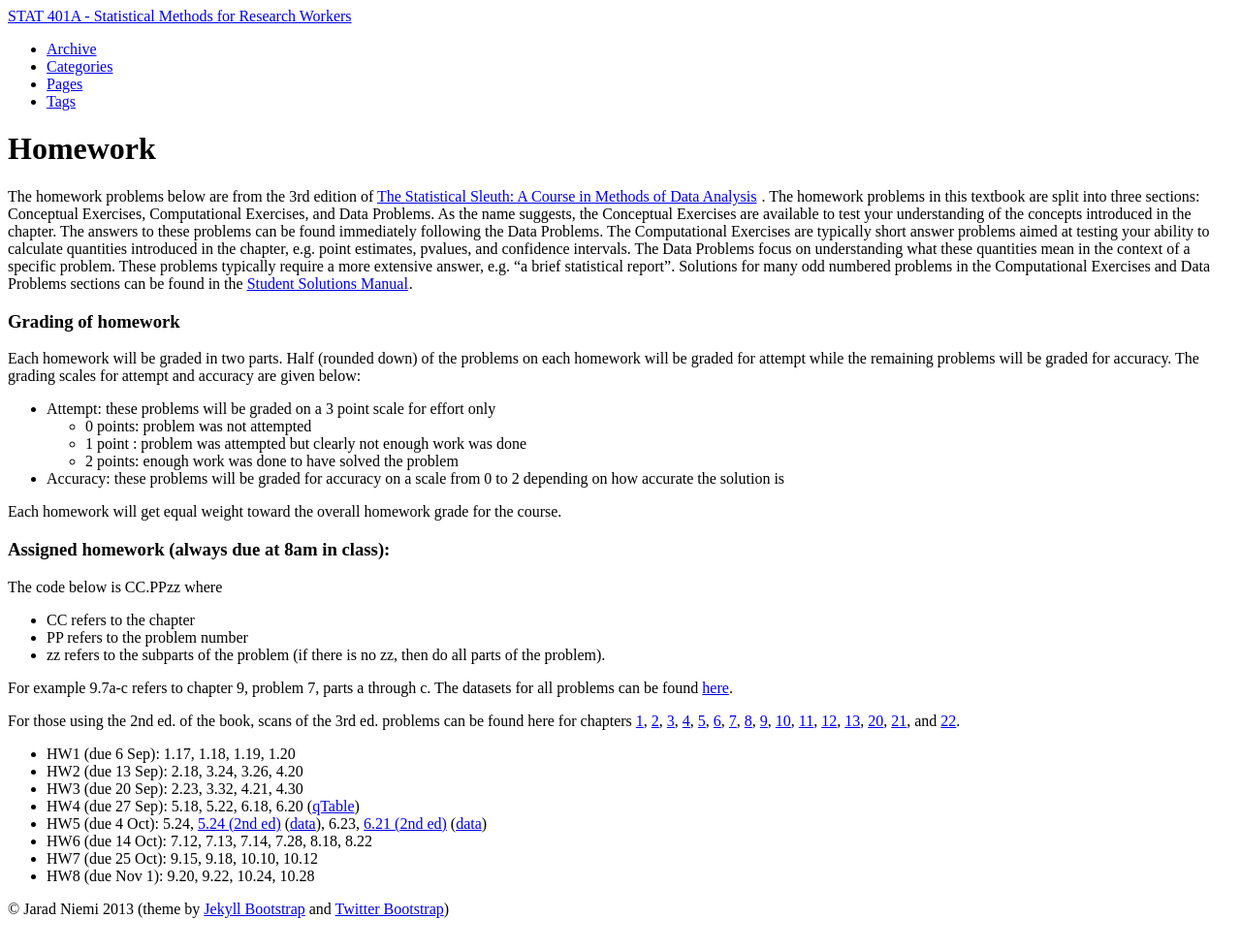
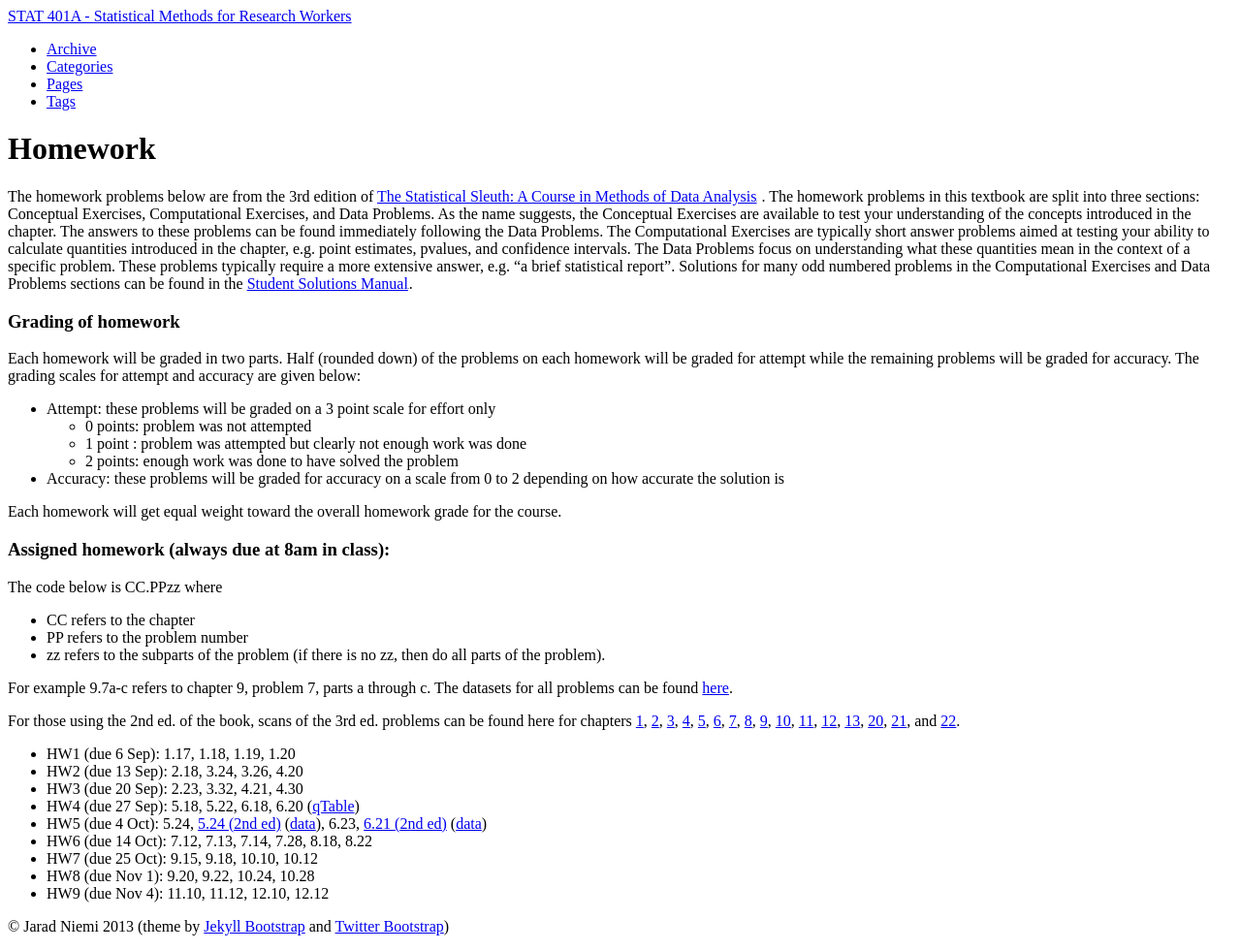
Before and after one commit to jarad/stat401A, a Jekyll site: the page built from homework.md, in a window 1280 px wide. Shown: the whole page at 97% size. Built offline with Jekyll 4.4.1, drawn with Linux system fonts in a browser that asks for light colours; grey boxes are pictures that could not be loaded.

Commit message:
added hw9

```diff
--- a/homework.md
+++ b/homework.md
@@ -63,6 +63,7 @@ For those using the 2nd ed. of the book, scans of the 3rd ed. problems can be fo
 - HW6 (due 14 Oct): 7.12, 7.13, 7.14, 7.28, 8.18, 8.22
 - HW7 (due 25 Oct): 9.15, 9.18, 10.10, 10.12
 - HW8 (due Nov 1): 9.20, 9.22, 10.24, 10.28
+- HW9 (due Nov 4): 11.10, 11.12, 12.10, 12.12
 
 
 <!---
```
